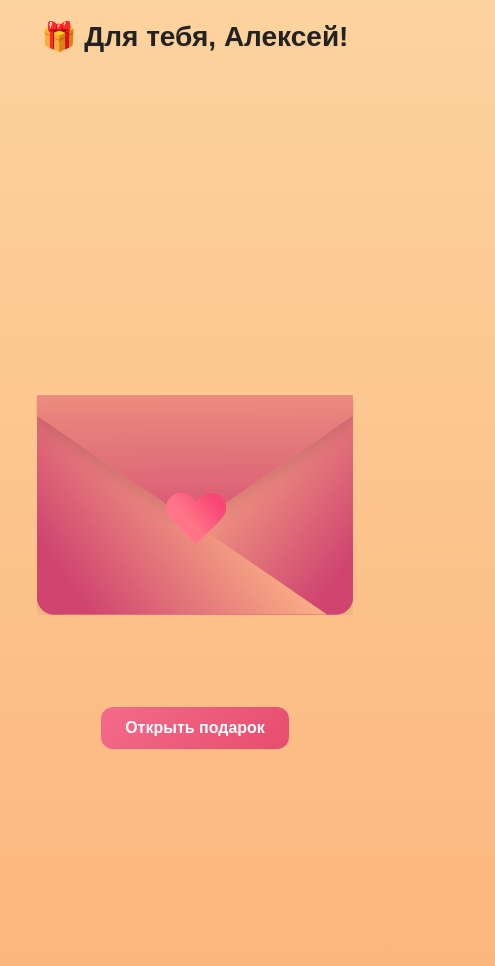
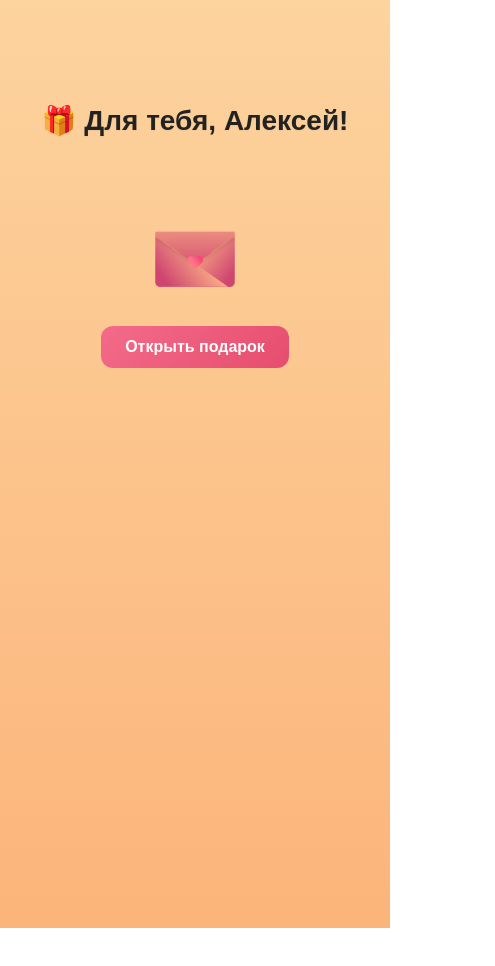
Before and after one commit to Ramzec88/music_mini_app, a website: page gift/index.html in a window 390 px wide. Shown: the whole page, 495 px wide, since content can reach past the window. After the commit the page ends 928 px from the top, so only its background shows below. Drawn offline with nearby package versions, Linux system fonts and the light colour scheme.

Commit message:
Update styles.css

```diff
--- a/gift/styles.css
+++ b/gift/styles.css
@@ -1,5 +1,5 @@
 body {
-  margin: 0;
+ margin: 0;
   font-family: 'Arial', sans-serif;
   text-align: center;
   background: linear-gradient(180deg, #fdd39e, #fbb47a);
@@ -7,7 +7,9 @@ body {
   min-height: 100vh;
   display: flex;
   flex-direction: column;
+  justify-content: flex-start;
   align-items: center;
+  padding-top: 10vh; /* динамическое приподнятие конверта */
 }
 
 h1 {
@@ -18,17 +20,35 @@ h1 {
 }
 
 #envelope-container {
-  margin-top: 20px;
+  display: flex;
+  flex-direction: column;
+  align-items: center;
+  gap: 20px;
 }
 
 #envelope {
-  width: 600px;  /* Увеличили размер */
-  height: 600px;
-  margin: 0 auto;
+  width: 250px;  /* Увеличили размер конверта */
+  height: 250px;
+  transition: width 0.3s ease, height 0.3s ease;
+}
+
+/* Адаптивность для планшетов */
+@media (max-width: 768px) {
+  #envelope {
+    width: 200px;
+    height: 200px;
+  }
+}
+
+/* Адаптивность для телефонов */
+@media (max-width: 480px) {
+  #envelope {
+    width: 150px;
+    height: 150px;
+  }
 }
 
 button {
-  margin-top: 15px;
   background: linear-gradient(135deg, #f46b8a, #e64d6e);
   color: white;
   border: none;
```
